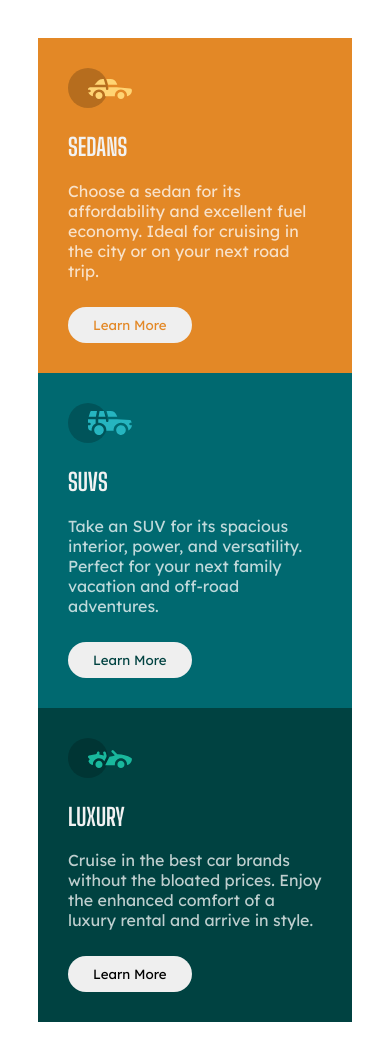
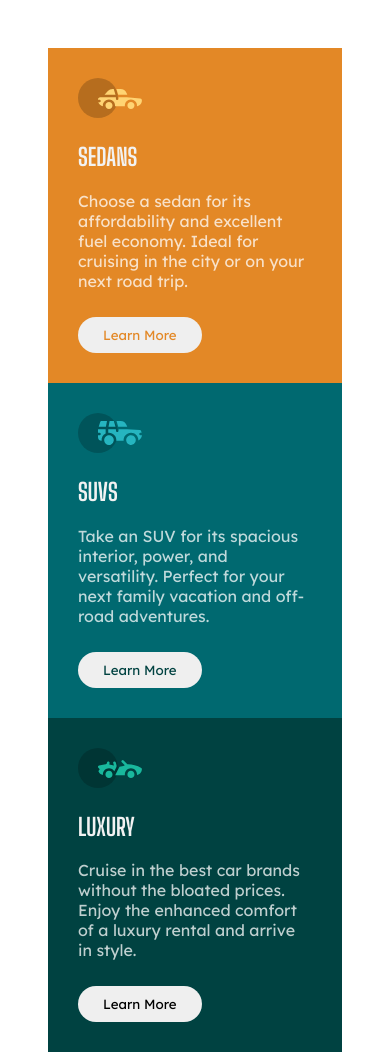
Before and after one commit to beloved/reskill-am-week6-assign1, a plain HTML site: page index.html in a window 390 px wide. Drawn offline with Linux system fonts and the light colour scheme.

Commit message:
Adjusted body padding

```diff
--- a/main.css
+++ b/main.css
@@ -11,6 +11,7 @@ font-family: 'Lexend', sans-serif; */
 }
 body {
     font-family: 'Lexend', sans-serif;
+    padding: 250px;
 }
 .container {
     display: flex;
@@ -60,6 +61,9 @@ button {
 }
 
 @media screen and (max-width: 676px){
+    body {
+        padding: 10px;
+    }
     .container {
         display: flex;
         flex-direction: column;
```
